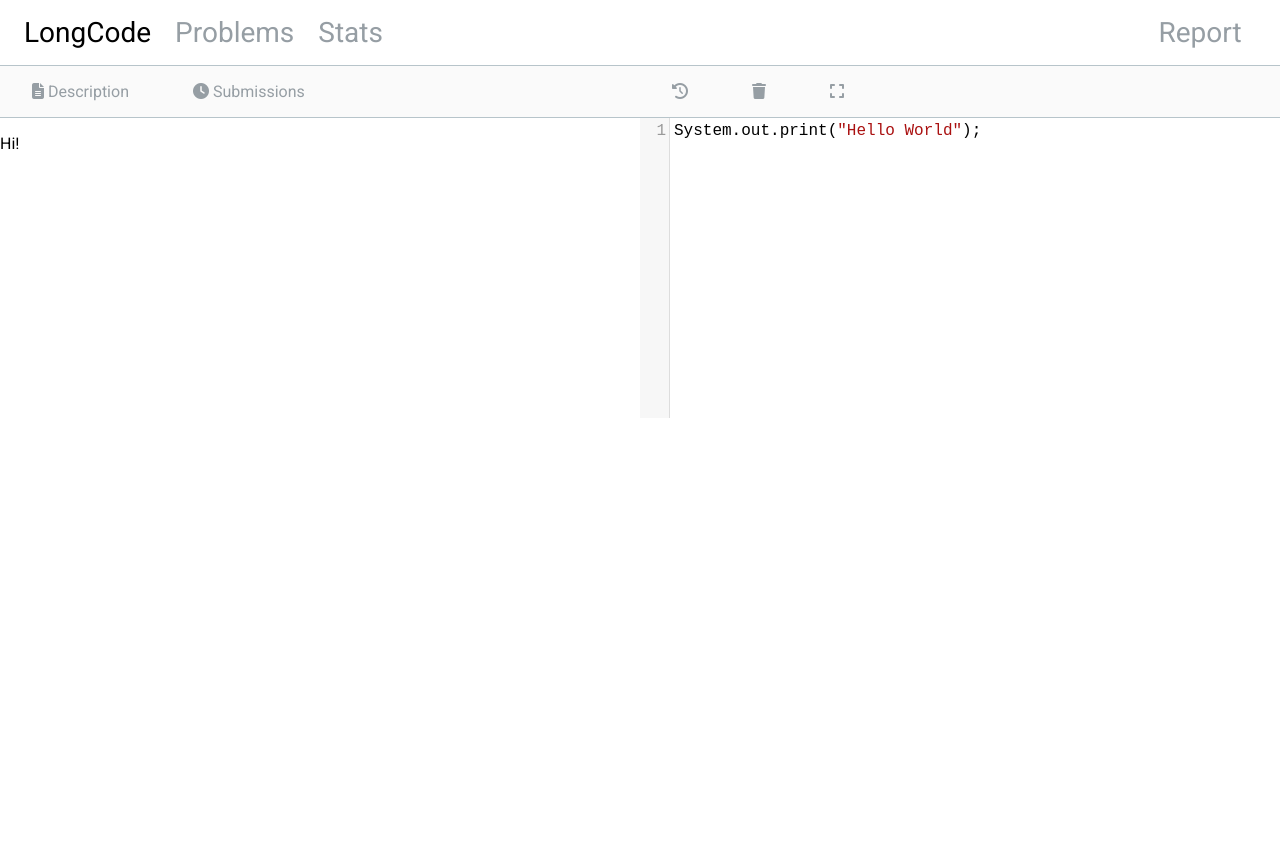
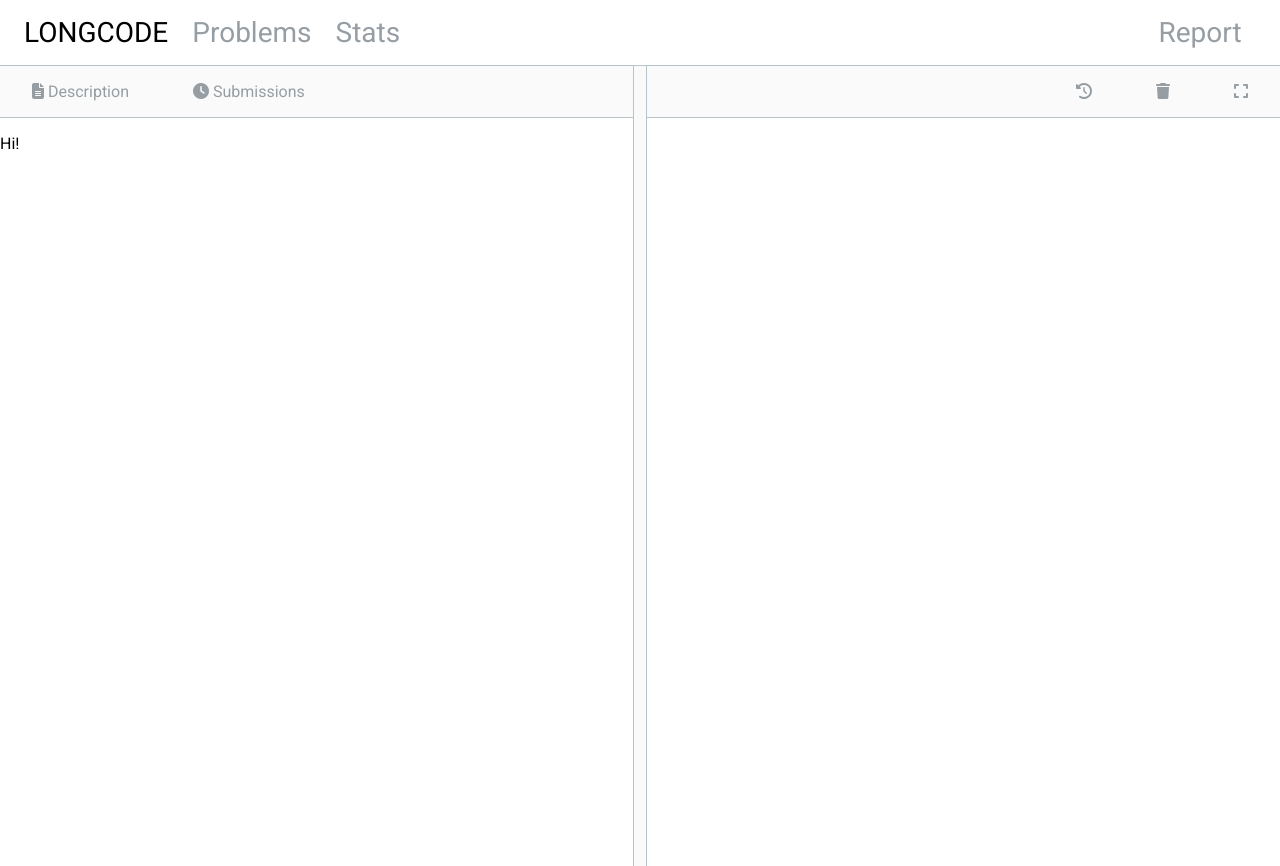
Before and after one commit to DerekZZhu/LongCode, a plain HTML site: page index.html in a window 1280 px wide. Before the commit the page ends 800 px from the top, so only its background shows below. Drawn offline with nearby package versions, Linux system fonts and the light colour scheme.

Commit message:
Added slider bar

```diff
--- a/index.html
+++ b/index.html
@@ -17,7 +17,7 @@
             <ul class="navbar-nav">
                 <li class="nav-item">
                     <a href="#" class="nav-link">
-                        <span class="title">LongCode</span>
+                        <span class="title">LONGCODE</span>
                     </a>
                 </li>
                 <li class="nav-item">
@@ -40,7 +40,7 @@
 
         <main>
             <div class="container">
-                <div class="child">
+                <div class="child" id="drag-left">
                     <nav class="content-navbar">
                         <ul class="navbar-nav">
                             <li class="content-nav-item">
@@ -60,7 +60,10 @@
                         <p>Hi!</p>
                     </div>
                 </div>
-                <div class="editor child">
+
+                <div class="dragbar"></div>
+
+                <div class="child" id="drag-right">
                     <nav class="content-navbar">
                         <ul class="navbar-nav editor-nav">
                             <li>
--- a/server.js
+++ b/server.js
@@ -1,6 +1,23 @@
-CodeMirror(document.querySelector('#codepane'), {
-    lineNumbers: true,
-    tabSize: 2,
-    value: 'System.out.print("Hello World");',
-    mode: 'text/x-java'
+var left = document.getElementById('drag-left');
+var right = document.getElementById('drag-right');
+var bar = document.getElementById('dragbar');
+
+const drag = (e) => {
+  document.selection ? document.selection.empty() : window.getSelection().removeAllRanges();
+  left.style.width = (e.pageX - bar.offsetWidth / 2) + 'px';
+}
+
+bar.addEventListener('mousedown', () => {
+  document.addEventListener('mousemove', drag);
 });
+
+bar.addEventListener('mouseup', () => {
+  document.removeEventListener('mousemove', drag);
+});
+
+// CodeMirror(document.querySelector('#codepane'), {
+//     lineNumbers: true,
+//     tabSize: 2,
+//     value: 'System.out.print("Hello World");',
+//     mode: 'text/x-java'
+// });
--- a/styles/style.css
+++ b/styles/style.css
@@ -47,11 +47,11 @@ body {
 /* Main */
 .container {
     display: flex;
-    align-items: flex-start;
 }
 
 .child {
     flex: 1;
+    width: 50%;
 }
 
 /* Second Tier Nav Style */
@@ -69,6 +69,16 @@ body {
     font-size: 1rem;
 }
 
-.editor-navbar {
+.editor-nav {
     justify-content: flex-end;
 }
+
+/* Drag Bar and Panels */
+.dragbar {
+    padding: 6px;
+    cursor: col-resize;
+    background-color: #fafafa;
+    height: 100vh;
+    border-left: 1px solid #b7c4ca;
+    border-right: 1px solid #b7c4ca;
+  }
```
